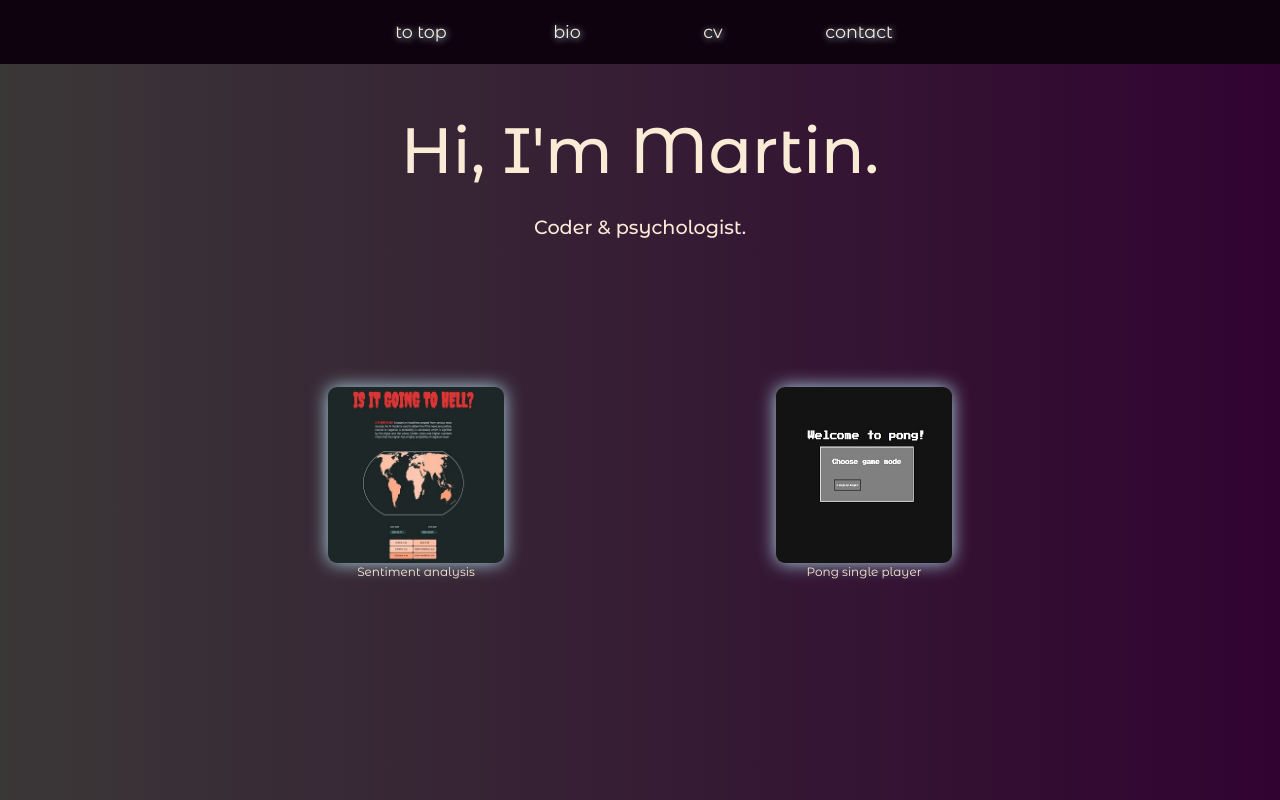
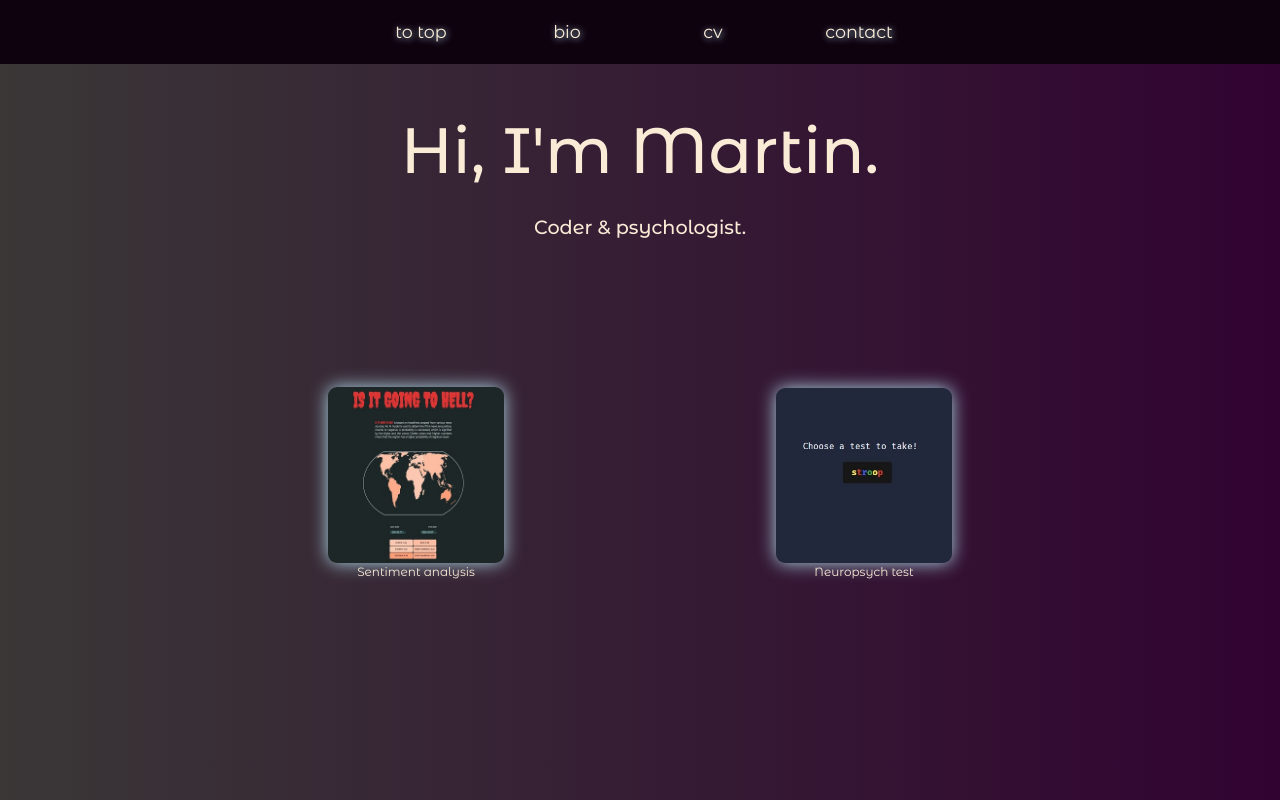
Before and after one commit to nimotomato/portfolio-webapp, a React (Create React App) app: page / in a window 1280 px wide. Shown: the top 800 px of the page. Built offline with nearby package versions, Linux system fonts and the light colour scheme.

Commit message:
updated projects

```diff
--- a/src/data/projects.js
+++ b/src/data/projects.js
@@ -2,6 +2,7 @@ import github from "../img/github.jpg";
 import IITH from "../img/IITH.jpg";
 import pong from "../img/pong.jpg";
 import githubpong from "../img/githubpong.jpg";
+import stroop from "../img/stroop.jpg";
 
 const projectList = [
   {
@@ -12,22 +13,22 @@ const projectList = [
     altUrl: "https://github.com/nimotomato/isitgoingtohell-webpage-portfolio",
     id: 1,
   },
+  {
+    url: "https://stroop.vercel.app/",
+    img: stroop,
+    text: "Neuropsych test",
+    altImg: github,
+    altUrl: "https://github.com/nimotomato/stroop",
+    id: 2,
+  },
   // {
-  //   url: "https://open.spotify.com/playlist/2iz1IxBJVzcmnOrPDxQfYj?si=2eef6e14a3304d56",
-  //   img: spotifyLongly,
-  //   text: "Spotify bot",
-  //   altImg: github,
-  //   altUrl: "https://github.com/nimotomato/DiscoverLongly",
-  //   id: 2,
+  //   url: "https://pong-ten-plum.vercel.app/",
+  //   img: pong,
+  //   text: "Pong single player",
+  //   altImg: githubpong,
+  //   altUrl: "https://github.com/nimotomato/pong-portfolio",
+  //   id: 3,
   // },
-  {
-    url: "https://pong-ten-plum.vercel.app/",
-    img: pong,
-    text: "Pong single player",
-    altImg: githubpong,
-    altUrl: "https://github.com/nimotomato/pong-portfolio",
-    id: 3,
-  },
 ];
 
 export default projectList;
```
Also changed, not shown: src/img/stroop.jpg (added).
